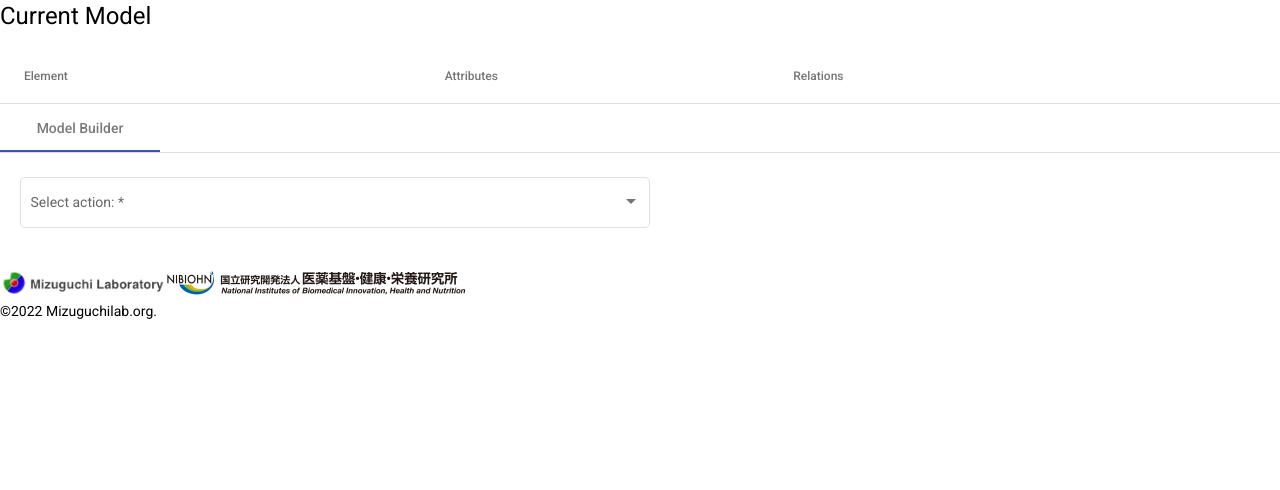
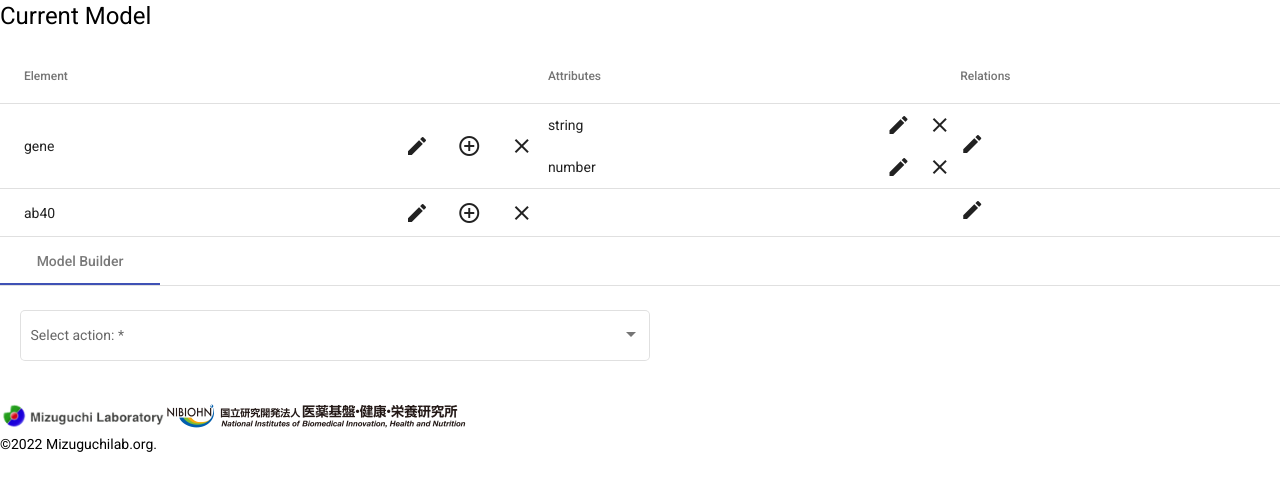
Before and after one commit to targetmine/send_DataProvider, an Angular app in the folder DataReusable/: page /builder in a window 1280 px wide. Shown: the top 490 px of the page. Built offline with nearby package versions, Linux system fonts and the light colour scheme.

Commit message:
WIP getting the display of attributes working

```diff
--- a/DataReusable/src/app/modeler/model-display/model-display.component.css
+++ b/DataReusable/src/app/modeler/model-display/model-display.component.css
@@ -3,7 +3,7 @@ table{
 }
 
 span {
-	width: 70%;
+	width: 60%;
 	float: left;
 	line-height: 3em;
 }
--- a/DataReusable/src/app/modeler/model-display/model-display.component.html
+++ b/DataReusable/src/app/modeler/model-display/model-display.component.html
@@ -11,14 +11,14 @@
 				<mat-icon fontIcon="clear"></mat-icon>
 			</button>
 			<button mat-icon-button
-			class="table-button"
+			class="table-button add-attribute"
 			(click)="onAddAttribute(element.name)"
 			>
 				<mat-icon fontIcon="add_circle_outline"></mat-icon>
 			</button>
 			<button mat-icon-button
-				class="table-button"
-				(click)="displayRenameElement(element.name)"
+				class="table-button edit-element"
+				(click)="onDisplayRenameElement(element.name)"
 				>
 				<mat-icon fontIcon="edit"></mat-icon>
 			</button>
@@ -28,12 +28,27 @@
 	<ng-container matColumnDef="attributes">
 		<th mat-header-cell *matHeaderCellDef> Attributes </th>
 		<td mat-cell *matCellDef="let element">
-			<!-- <div *ngFor="let a of element.attributes">
-				<span>{{a}}</span>
-				<mat-icon>edit</mat-icon>
-				<mat-icon>remove_circle_outline</mat-icon>
-				<mat-icon>vpn_key</mat-icon>
-			</div> -->
+			<div *ngFor="let attr of element.attributes | keyvalue">
+				<span>{{attr.value.type}}</span>
+				<button mat-icon-button
+					class="table-button remove-attribute"
+					(click)="onRemoveAttribute(attr.key)"
+					>
+					<mat-icon fontIcon="clear"></mat-icon>
+				</button>
+				<button mat-icon-button
+					class="table-button edit-attribute"
+					(click)="onDisplayEditAttribute(attr.key)"
+					>
+					<mat-icon fontIcon="edit"></mat-icon>
+				</button>
+				<!-- <button mat-icon-button
+					[ngClass]="{'unique': !isUnique(attr.value.unique)}"
+					class="table-button"
+					>
+					<mat-icon fontIcon="vpn_key"></mat-icon>
+				</button> -->
+			</div>
 		</td>
 	</ng-container>
 
--- a/DataReusable/src/app/modeler/model-display/model-display.component.ts
+++ b/DataReusable/src/app/modeler/model-display/model-display.component.ts
@@ -1,9 +1,10 @@
-import { ChangeDetectionStrategy, Component, Inject, OnInit, ViewChild } from '@angular/core';
+import { ChangeDetectionStrategy, Component, Directive, ElementRef, Inject, Input, OnInit, ViewChild } from '@angular/core';
 import { MatTable, MatTableDataSource } from '@angular/material/table';
 import { MatDialog, MAT_DIALOG_DATA, MatDialogRef, MatDialogConfig } from '@angular/material/dialog';
 import { FormControl, Validators } from '@angular/forms';
 import { ShareModelService } from 'src/app/shared/services/share-model.service';
 import { Element } from 'src/app/shared/models/element';
+import { Attribute } from 'src/app/shared/models/attribute';
 
 @Component({
   selector: 'app-model-display',
@@ -13,59 +14,94 @@ import { Element } from 'src/app/shared/models/element';
 })
 export class ModelDisplayComponent implements OnInit{
 	// the current model
-	protected _model!: Record<string, Element>;
+	protected _model: Record<string, Element> = {};
 	get model(): Record<string, Element> { return this._model; }
 
 	// elements required for table display
 	@ViewChild(MatTable, {static: true}) modelTable!: MatTable<Record<string,Element>>;
 	protected _modelTableSource = new MatTableDataSource<Element>();
-	// get modelTableSource(): MatTableDataSource<string> {return this._modelTableSource; }
+	get modelTableSource(): MatTableDataSource<Element> {return this._modelTableSource; }
   protected _displayedColumns: string[] = ['elements','attributes','relations'];
 	get displayedColumns(): string[] { return this._displayedColumns; }
 
 	constructor(
-		private readonly modelServ: ShareModelService,
+		protected readonly _modelServ: ShareModelService,
 		public dialog: MatDialog
 	) { }
 
+	get modelServ(): ShareModelService { return this._modelServ; }
+
   ngOnInit(): void {
-		this.modelServ.dataModel.subscribe(data => {
-			this._model = data;
-			this._modelTableSource = new MatTableDataSource<Element>(Object.values(this._model));
-		});
-		// this._model = {
-		// 	gene: <Element><unknown>{
-		// 		name: 'gene',
+		// this.modelServ.dataModel.subscribe(data => {
+		// 	this._model = data;
+		// 	this._modelTableSource = new MatTableDataSource<Element>(Object.values(this._model));
+		// });
+		let e1: Element = new Element('gene');
+		e1.addAtribute('id', new Attribute('string', true));
+		e1.addAtribute('other', new Attribute('number'));
+		let e2: Element = new Element('ab40');
+		// 	name: 'gene',
+		// 	attributes: {
+		// 		id: <Attribute>{ type: 'string', unique: true },
+		// 		other: <Attribute>{ type: 'number', unique: false }
+		// 	}
+		// }
+
+		this._model = {'gene': e1, 'ab40': e2};
+
+		// gene: lement>{
+
+		// 	},
+		// 	ab40: <Element>{
+		// 		name: 'ab40',
 		// 		attributes: {
-		// 			id: <Attribute>{ type: 'string', unique: true },
-		// 			other: <Attribute>{ type: 'number', unique: false }
+		// 			gene: <Attribute>{ type: 'string', unique: true },
+		// 			value: <Attribute>{ type: 'number', unique: false }
 		// 		}
 		// 	}
 		// };
-		// this._modelTableSource = new MatTableDataSource<Element>(Object.values(this._model));
+		this._modelTableSource = new MatTableDataSource<Element>(Object.values(this._model));
 	}
 
 	/**
 	 *
 	 */
 	onRemoveElement(name: string){
-		this.modelServ.removeElement(name);
+		this._modelServ.removeElement(name);
 	}
 
 	/**
 	 *
 	 * @param name the name of the element being edited
 	 */
-	displayRenameElement(name: string){
+	onDisplayRenameElement(name: string){
 		const dialogRef = this.dialog.open(ElementRenameDialog, <MatDialogConfig<any>>{	name: name, restoreFocus: false });
 		dialogRef.afterClosed().subscribe(result => {
 			if( result !== undefined )
-				this.modelServ.renameElement(name, result);
+				this._modelServ.renameElement(name, result);
 		});
 	}
 
 	onAddAttribute(name: string){
 
+	}
+
+	onDisplayEditAttribute(name: any){
+
+	}
+
+	onRemoveAttribute(name: any){
+		let s = name as string;
+	}
+
+	isUnique(value: any): boolean{
+		console.log('enter', value.unique);
+			return value.unique;
+
+	}
+
+	log(msg: any){
+		console.log(msg);
 	}
 
 		// /**
--- a/DataReusable/src/app/shared/models/element.ts
+++ b/DataReusable/src/app/shared/models/element.ts
@@ -1,10 +1,15 @@
 import { Attribute } from "./attribute";
+
+interface IElement{
+	name: string;
+	attributes: Record<string, Attribute>;
+}
 
 /**
  * A basic element of a data model, it can be thought of as a table
  * in the context of a relational database
  */
-export class Element {
+export class Element implements IElement{
 	protected _name: string;
 	protected _attributes: Record<string, Attribute>;
 	// private relations: string[];
@@ -21,6 +26,10 @@ export class Element {
 	get attributes(): Record<string, Attribute> { return this._attributes };
 	addAtribute(name: string, att: Attribute): void{
 		this.attributes[name] = att;
+	}
+	getAttributesArray(): any[]{
+		let atts = Object.keys(this._attributes).map((key) => [key, this._attributes[key]]);
+		return atts;
 	}
 
 	renameAttribute(name: string, newName: string): void {
```
Also changed, not shown: DataReusable/src/app/shared/models/attribute.ts (+6 -1 lines), 1 other file (tests, documents, lock files or other folders).
